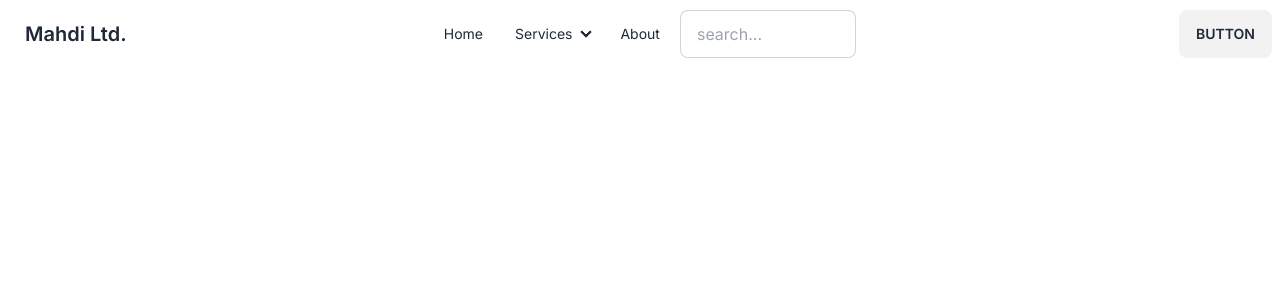
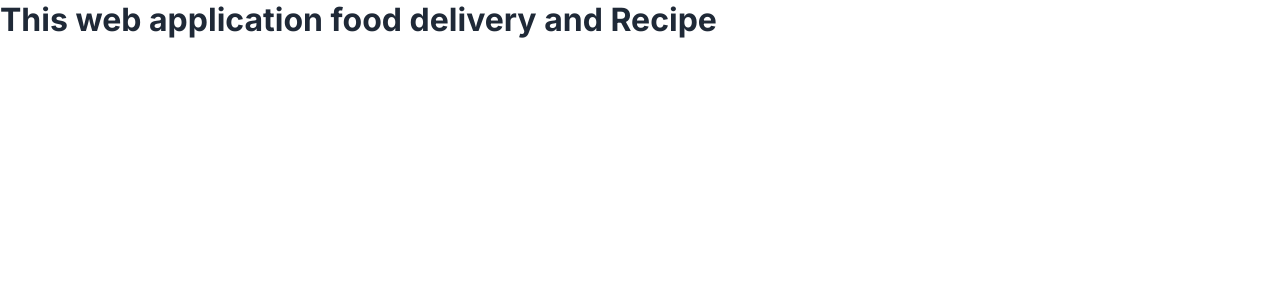
Before and after one commit to emonmahdi/final-frontend-project-nextjs, a Next.js app: page / in a window 1280 px wide. Shown: the top 300 px of the page. Built offline with nearby package versions, Linux system fonts and the light colour scheme.

Commit message:
ant design setup

```diff
--- a/package.json
+++ b/package.json
@@ -9,6 +9,8 @@
     "lint": "next lint"
   },
   "dependencies": {
+    "@ant-design/cssinjs": "^1.17.2",
+    "antd": "^5.10.0",
     "next": "13.5.4",
     "react": "^18",
     "react-dom": "^18"
--- /dev/null
+++ b/src/app/(withlayout)/admin/page.tsx
@@ -0,0 +1,11 @@
+import React from "react";
+
+const AdminPageDashboard = () => {
+  return (
+    <div>
+      <h2>admin dashboard</h2>
+    </div>
+  );
+};
+
+export default AdminPageDashboard;
--- /dev/null
+++ b/src/app/(withlayout)/layout.tsx
@@ -0,0 +1,12 @@
+import { Button } from "antd";
+
+const DashboardLayout = () => {
+  return (
+    <div>
+      <h2>Dashboard Layout</h2>
+      <Button type="primary">My Button</Button>
+    </div>
+  );
+};
+
+export default DashboardLayout;
--- a/src/app/layout.tsx
+++ b/src/app/layout.tsx
@@ -1,3 +1,4 @@
+import StyledComponentsRegistry from "@/lib/AntdRegistry";
 import "./globals.css";
 import type { Metadata } from "next";
 import { Inter } from "next/font/google";
@@ -16,7 +17,9 @@ export default function RootLayout({
 }) {
   return (
     <html lang="en">
-      <body className={inter.className}>{children}</body>
+      <StyledComponentsRegistry>
+        <body className={inter.className}>{children}</body>
+      </StyledComponentsRegistry>
     </html>
   );
 }
--- a/src/app/page.tsx
+++ b/src/app/page.tsx
@@ -4,7 +4,8 @@ import Image from "next/image";
 export default function Home() {
   return (
     <div>
-      <NavBar />
+      <h1>This web application food delivery and Recipe</h1>
+      {/* <NavBar /> */}
     </div>
   );
 }
--- /dev/null
+++ b/src/lib/AntdRegistry.tsx
@@ -0,0 +1,19 @@
+"use client";
+
+import React from "react";
+import { createCache, extractStyle, StyleProvider } from "@ant-design/cssinjs";
+import type Entity from "@ant-design/cssinjs/es/Cache";
+import { useServerInsertedHTML } from "next/navigation";
+
+const StyledComponentsRegistry = ({ children }: React.PropsWithChildren) => {
+  const cache = React.useMemo<Entity>(() => createCache(), []);
+  useServerInsertedHTML(() => (
+    <style
+      id="antd"
+      dangerouslySetInnerHTML={{ __html: extractStyle(cache, true) }}
+    />
+  ));
+  return <StyleProvider cache={cache}>{children}</StyleProvider>;
+};
+
+export default StyledComponentsRegistry;
--- a/tailwind.config.ts
+++ b/tailwind.config.ts
@@ -15,6 +15,9 @@ const config: Config = {
       },
     },
   },
+  corePlugins: {
+    preflight: false,
+  },
   plugins: [require("daisyui")],
   daisyui: {
     themes: false, // true: all themes | false: only light + dark | array: specific themes like this ["light", "dark", "cupcake"]
```
Also changed, not shown: src/redux/store.ts (added), 1 other file (tests, documents, lock files or other folders).
